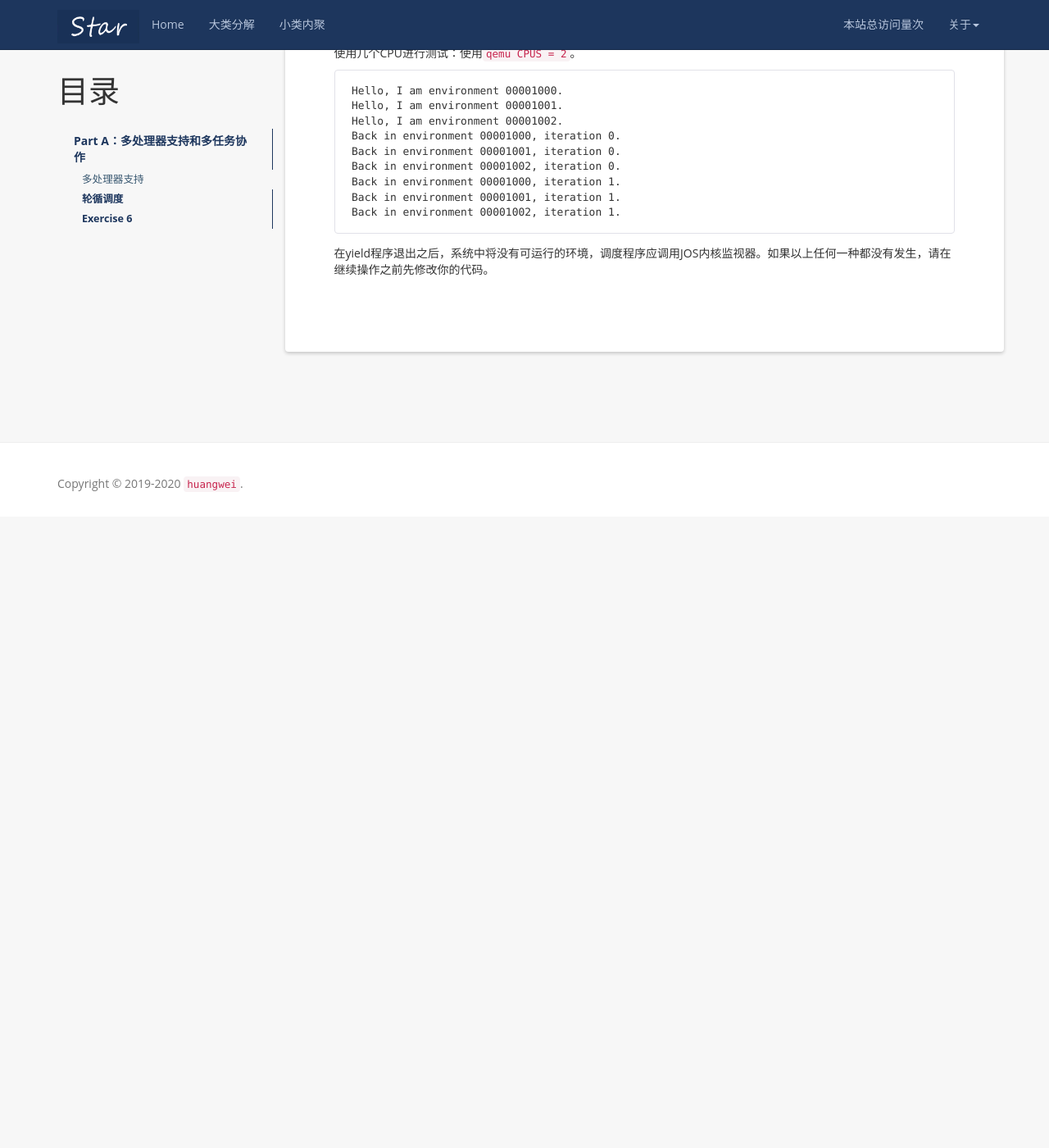
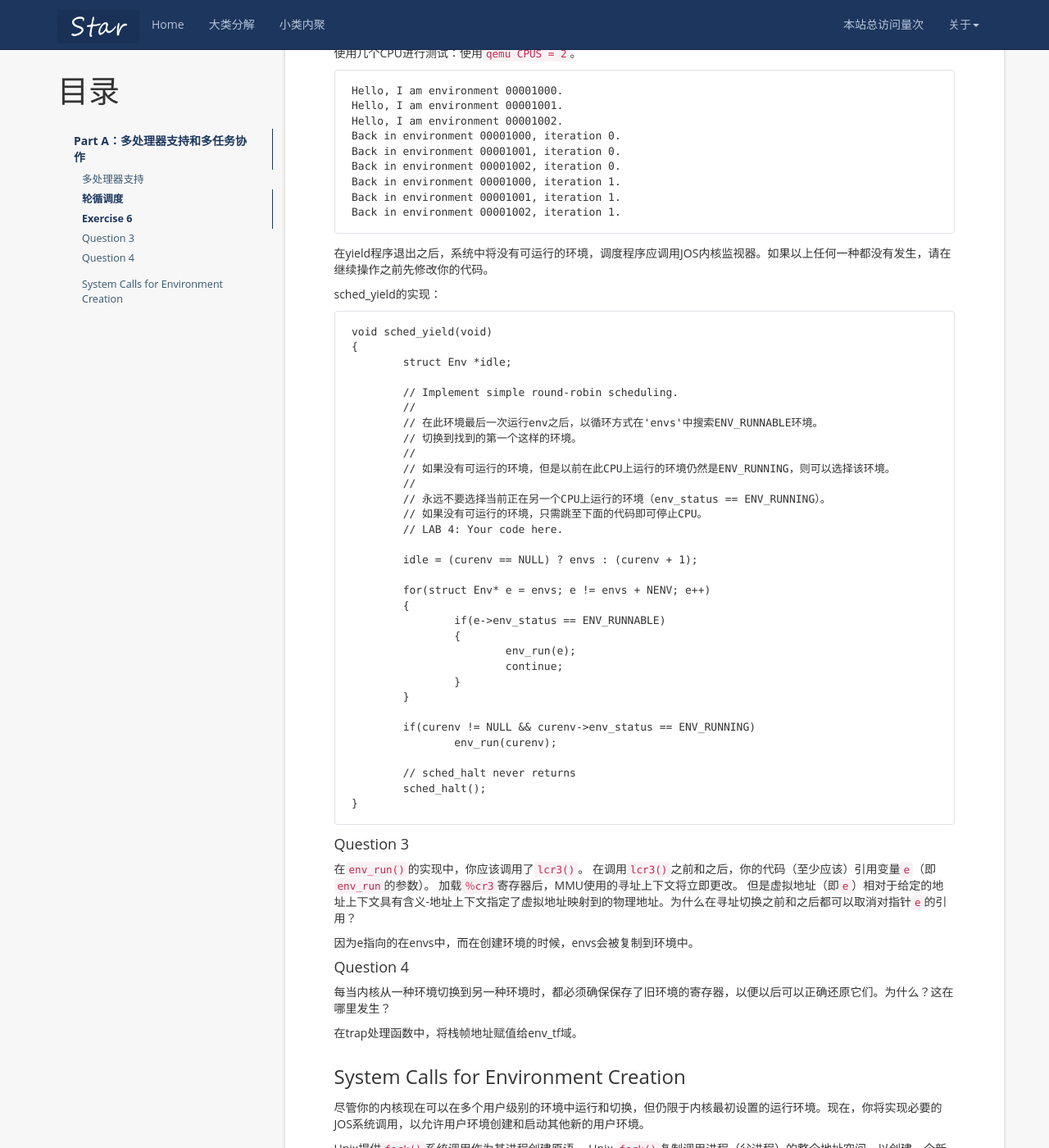
Before and after one commit to mayunmeiyouming/blog, a Jekyll site: the page built from _posts/2019-12-28-xv6 lab4.md, in a window 1280 px wide and 1400 px high, scrolled down 5680 px. Shown: the whole window at 82% size. Built offline with Jekyll 4.4.1, drawn with Linux system fonts in a browser that asks for light colours; nearby versions of some CDN libraries; a script that is not in the unit is left out; comment, search, counter and statistics services are not loaded; before the commit the page ends 6310 px from its top, so only the background shows below that; some of the changed text lies outside the part shown.

Commit message:
2020-1-6-1

````diff
--- a/_posts/2019-12-28-xv6 lab4.md
+++ b/_posts/2019-12-28-xv6 lab4.md
@@ -243,7 +243,7 @@ void env_run(struct Env *e)
 本实验中的下一个任务是更改JOS内核，以便它可以“循环”方式在多个环境之间交替。 JOS中的循环调度工作方式如下：
 + `kern/sched.c`中的函数`sched_yield()`负责选择要运行的新环境。 它以循环方式依次搜索`envs []`数组，从先前运行的环境之后开始（如果没有先前运行的环境，则从数组的开头开始），选择状态为`ENV_RUNNABLE`的第一个环境（请参见 `inc/env.h`），然后调用`env_run(`)运行该环境。
 + `sched_yield()`绝对不能在两个CPU上同时运行相同的环境。它可以表明某个环境当前正在某些CPU（可能是当前CPU）上运行，因为该环境的状态为`ENV_RUNNING`。
-+ 我们为你实现了一个新的系统调用`sys_yield()`，用户环境可以调用这个系统调用来调用内核的sched_yield()函数，从而自动将CPU让给其他的环境。
++ 我们为你实现了一个新的系统调用`sys_yield()`，用户环境可以调用这个系统调用来调用内核的`sched_yield()`函数，从而自动将CPU让给其他的环境。
 
 #### Exercise 6
 
@@ -270,3 +270,63 @@ Back in environment 00001002, iteration 1.
 ```
 
 在yield程序退出之后，系统中将没有可运行的环境，调度程序应调用JOS内核监视器。如果以上任何一种都没有发生，请在继续操作之前先修改你的代码。
+
+sched_yield的实现：
+
+```
+void sched_yield(void)
+{
+	struct Env *idle;
+
+	// Implement simple round-robin scheduling.
+	//
+	// 在此环境最后一次运行env之后，以循环方式在'envs'中搜索ENV_RUNNABLE环境。
+	// 切换到找到的第一个这样的环境。
+	//
+	// 如果没有可运行的环境，但是以前在此CPU上运行的环境仍然是ENV_RUNNING，则可以选择该环境。
+	//
+	// 永远不要选择当前正在另一个CPU上运行的环境（env_status == ENV_RUNNING）。
+	// 如果没有可运行的环境，只需跳至下面的代码即可停止CPU。
+	// LAB 4: Your code here.
+
+	idle = (curenv == NULL) ? envs : (curenv + 1);
+
+	for(struct Env* e = envs; e != envs + NENV; e++)
+	{
+		if(e->env_status == ENV_RUNNABLE)
+		{
+			env_run(e);
+			continue;
+		}
+	}
+
+	if(curenv != NULL && curenv->env_status == ENV_RUNNING)
+		env_run(curenv);
+
+	// sched_halt never returns
+	sched_halt();
+}
+```
+
+#### Question 3
+
+在`env_run()`的实现中，你应该调用了`lcr3()`。 在调用`lcr3()`之前和之后，你的代码（至少应该）引用变量`e`（即`env_run`的参数）。 加载`％cr3`寄存器后，MMU使用的寻址上下文将立即更改。 但是虚拟地址（即`e`）相对于给定的地址上下文具有含义-地址上下文指定了虚拟地址映射到的物理地址。为什么在寻址切换之前和之后都可以取消对指针`e`的引用？
+
+因为e指向的在envs中，而在创建环境的时候，envs会被复制到环境中。
+
+#### Question 4
+
+每当内核从一种环境切换到另一种环境时，都必须确保保存了旧环境的寄存器，以便以后可以正确还原它们。为什么？这在哪里发生？
+
+在trap处理函数中，将栈帧地址赋值给env_tf域。
+
+### System Calls for Environment Creation
+
+尽管你的内核现在可以在多个用户级别的环境中运行和切换，但仍限于内核最初设置的运行环境。现在，你将实现必要的JOS系统调用，以允许用户环境创建和启动其他新的用户环境。
+
+Unix提供`fork()`系统调用作为其进程创建原语。 Unix `fork()`复制调用进程（父进程）的整个地址空间，以创建一个新进程（子进程）。从用户空间可观察到的两个唯一区别是它们的进程ID和父进程ID（由`getpid`和`getppid`返回）。在父进程中，`fork()`返回子进程的进程ID，而在子进程中，`fork()`返回0。默认情况下，每个进程都获得自己的私有地址空间，并且另一个进程对内存的修改对其他进程都不可见。
+
+你将提供一组不同的，更原始的JOS系统调用，以创建新的用户模式环境。通过这些系统调用，除了其他样式的环境创建之外，你还可以完全在用户空间中实现类似Unix的`fork()`。你将为JOS编写的新系统调用如下：
+
+sys_exofork:
+该系统调用创建了一个几乎空白的新环境：在其地址空间的用户部分中未映射任何内容，并且该环境不可运行。调用sys_exofork时，新环境将与父环境具有相同的寄存器状态。在父级中，sys_exofork将返回新创建的环境的envid_t（如果环境分配失败，则返回负错误代码）。但是，在子级中，它将返回0。（由于该子级开始时标记为不可运行，因此sys_exofork实际上不会返回该子级，直到父级通过使用...标记该子级可显式允许该操作为止。）
````
